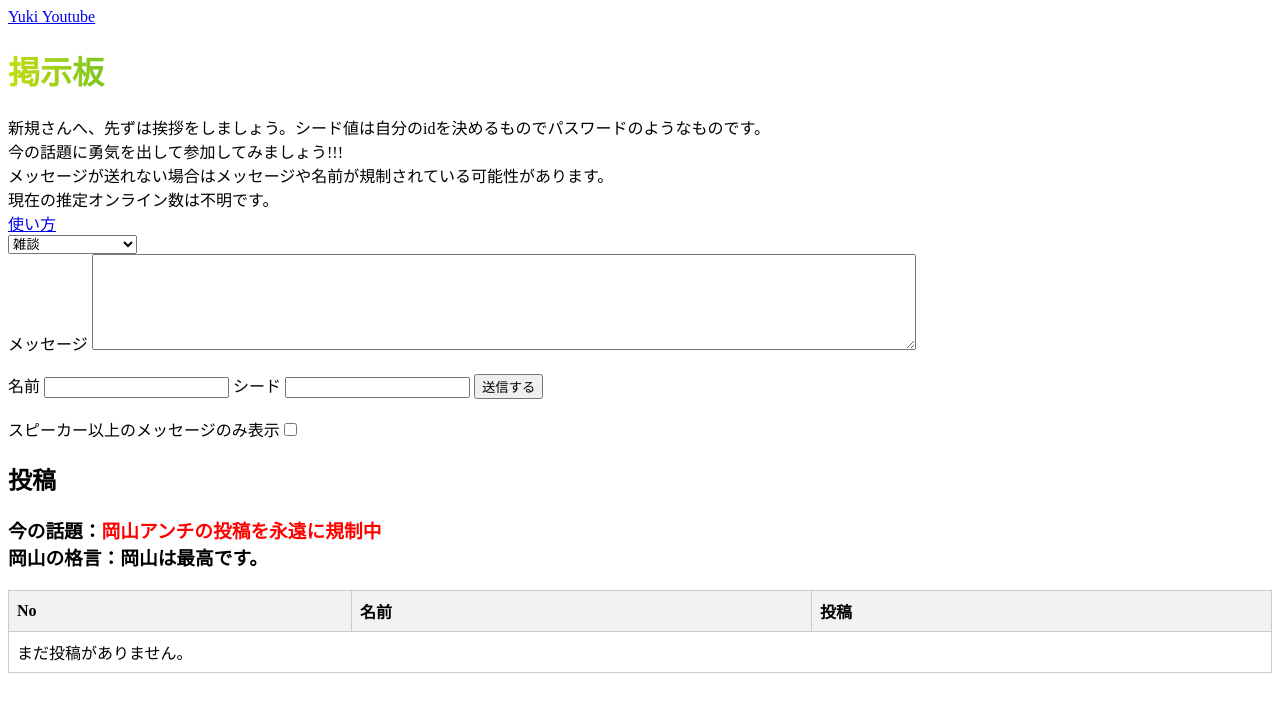
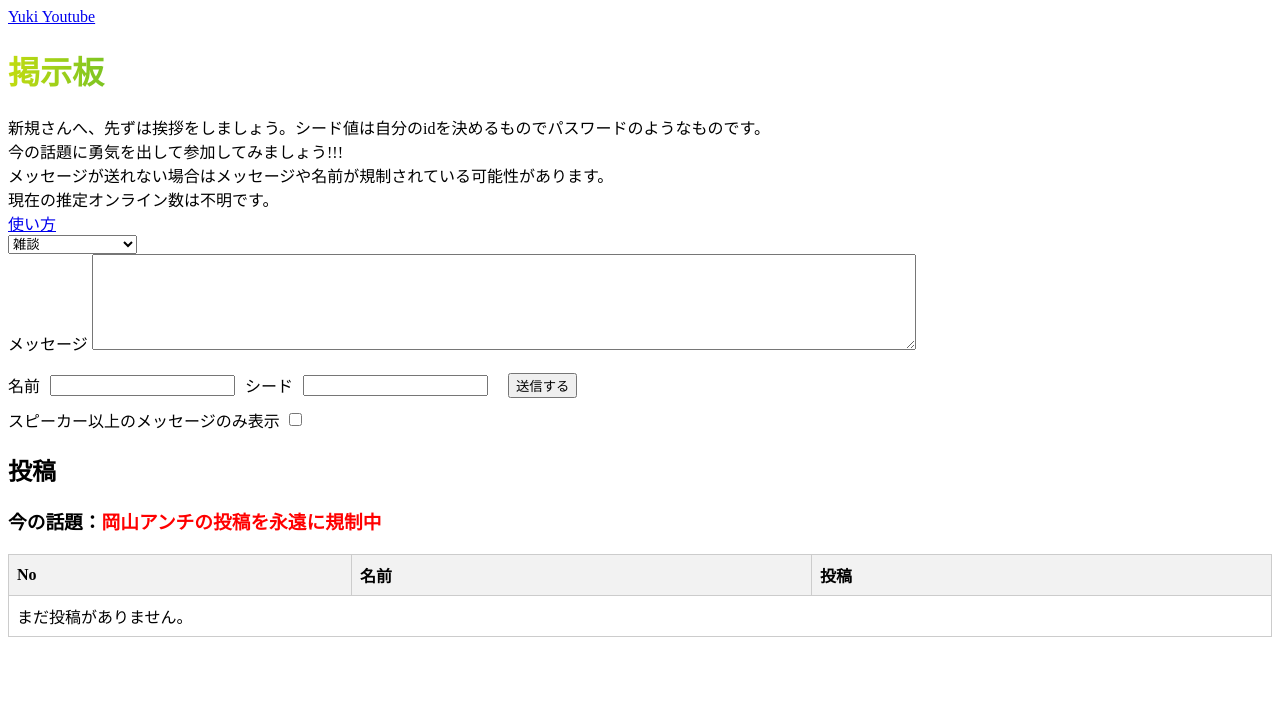
Before and after one commit to yuzutyaso/bbs-yuzu, a Flask app: page / in a window 1280 px wide. Shown: the top 712 px of the page. Run offline with Flask 3, Linux system fonts and the light colour scheme.

Commit message:
Update index.html

```diff
--- a/templates/index.html
+++ b/templates/index.html
@@ -1,8 +1,7 @@
 <!DOCTYPE html>
 <html>
 <head>
-<title>シンプル掲示板</title>
-<style>
+<title>連番を簡単に生成！！</title> <style>
 /* グラデーションテキストのスタイル */
 .example4 {
 background: linear-gradient(
@@ -59,10 +58,30 @@ th, td {
 th {
     background-color: #f2f2f2; /* ヘッダーの背景色 */
 }
+
+/* フォーム要素を横並びにするためのスタイル */
+.form-inline-group {
+    display: flex; /* Flexboxを使って要素を横並びにする */
+    align-items: center; /* 垂直方向中央揃え */
+    gap: 10px; /* 要素間のスペース */
+    margin-bottom: 10px; /* 下に少し余白 */
+}
+/* 送信ボタンのスタイル調整 */
+#submit {
+    margin-left: 10px; /* シード入力欄との間にスペース */
+}
+/* スピーカー以上のメッセージ表示チェックボックスのスタイル調整 */
+.speaker-filter {
+    display: flex;
+    align-items: center;
+    gap: 5px;
+    margin-top: 10px;
+}
 </style>
 </head>
 <body>
 <a href="https://new-instance-asck.onrender.com/">Yuki Youtube</a><br>
+
 <div class="example4"><h1>掲示板</h1></div>
 新規さんへ、先ずは挨拶をしましょう。シード値は自分のidを決めるものでパスワードのようなものです。<br>
 今の話題に勇気を出して参加してみましょう!!!<br>
@@ -84,6 +103,8 @@ th {
     id="msg"
     required
     ></textarea><br><br>
+
+    <div class="form-inline-group">
         <label for="name">名前 </label>
         <input
         type="text"
@@ -96,13 +117,15 @@ th {
         <label for="seed"> シード </label>
         <input type="text" id="seed" name="seed" value="" required />
         <button type="submit" id="submit">送信する</button>
+    </div>
 </form>
 
-<br>
-スピーカー以上のメッセージのみ表示<input type="checkbox"><br>
+<div class="speaker-filter">
+    スピーカー以上のメッセージのみ表示<input type="checkbox">
+</div>
 
 <h2>投稿</h2>
-<h3>今の話題：<font color="red">岡山アンチの投稿を永遠に規制中</font><br>岡山の格言：岡山は最高です。</h3>
+<h3>今の話題：<font color="red">岡山アンチの投稿を永遠に規制中</font></h3>
 
 <table border="1">
     <tbody>
```
Lines whose indentation alone changed are shown as unchanged.
